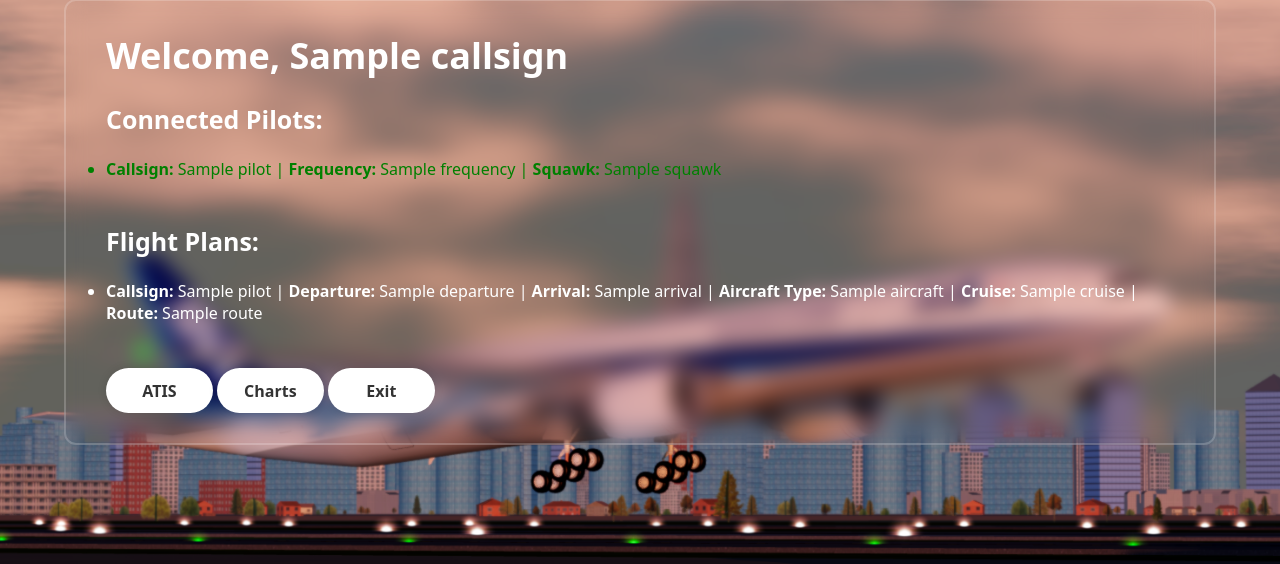
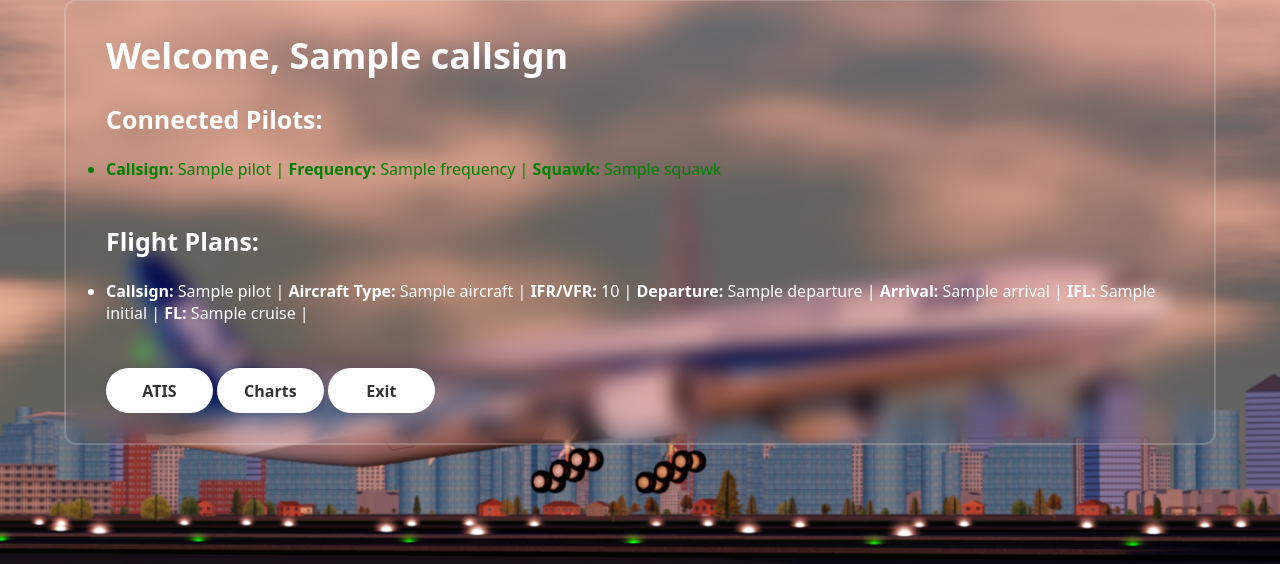
Before and after one commit to BedsAreDragons/transponderserver, a Python web app: template templates/controller_page.html in a window 1280 px wide. Shown: the part 178-742 px from the top of the page. Run offline with Jinja, Linux system fonts and the light colour scheme; the template is opened without the code that fills it: most values are stand-ins (such as "Sample title", 1, 10 or a date in 2020).

Commit message:
Update controller_page.html

```diff
--- a/templates/controller_page.html
+++ b/templates/controller_page.html
@@ -48,11 +48,12 @@
         {% for pilot in pilots %}
             <li>
                 <strong>Callsign:</strong> {{ pilot }} |
+                <strong>Aircraft Type:</strong> {{ pilots[pilot].aircraft }} |
+                <strong>IFR/VFR:</strong> {{ pilots[pilot].ifr/vfr }} |
                 <strong>Departure:</strong> {{ pilots[pilot].departure }} |
                 <strong>Arrival:</strong> {{ pilots[pilot].arrival }} |
-                <strong>Aircraft Type:</strong> {{ pilots[pilot].aircraft }} |
-                <strong>Cruise:</strong> {{ pilots[pilot].cruise }} |
-                <strong>Route:</strong> {{ pilots[pilot].route }}
+                <strong>IFL:</strong> {{ pilots[pilot].initial }} |
+                <strong>FL:</strong> {{ pilots[pilot].cruise }} |
             </li>
             <br>
         {% endfor %}
```
